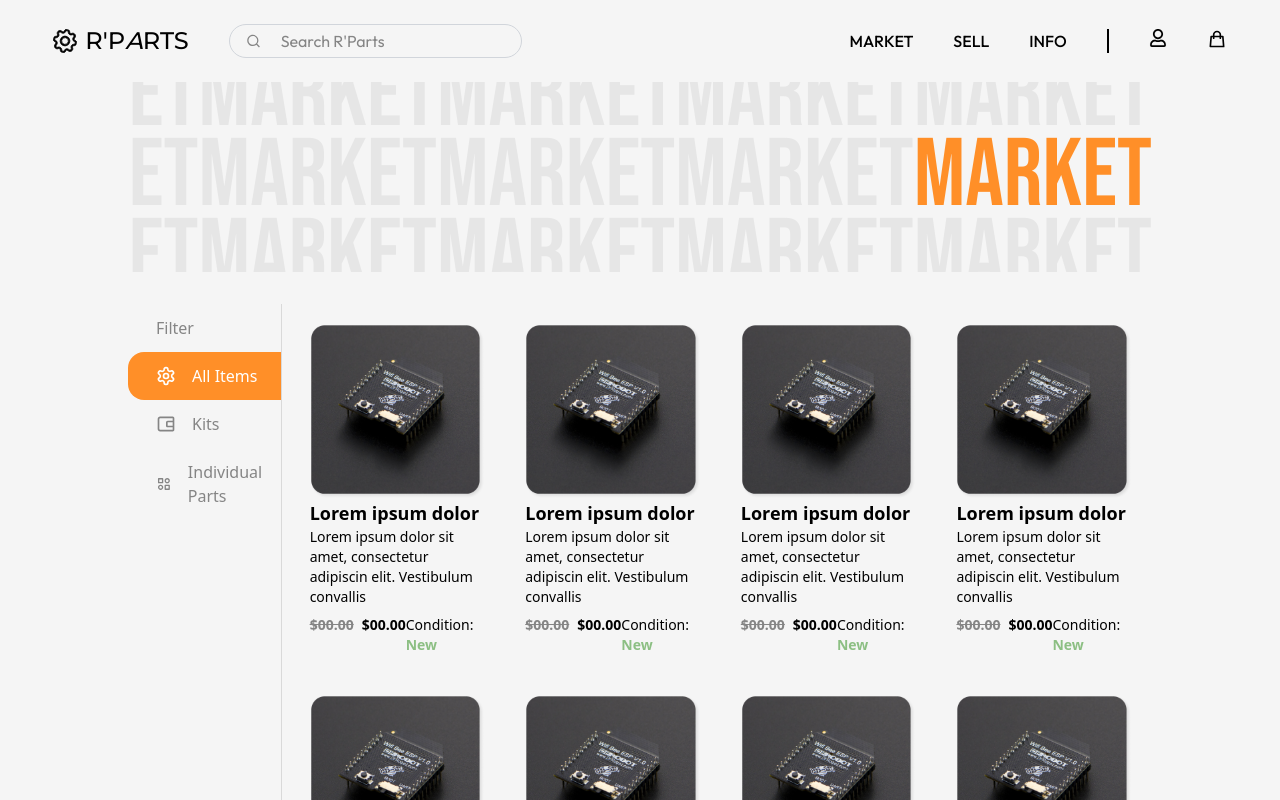
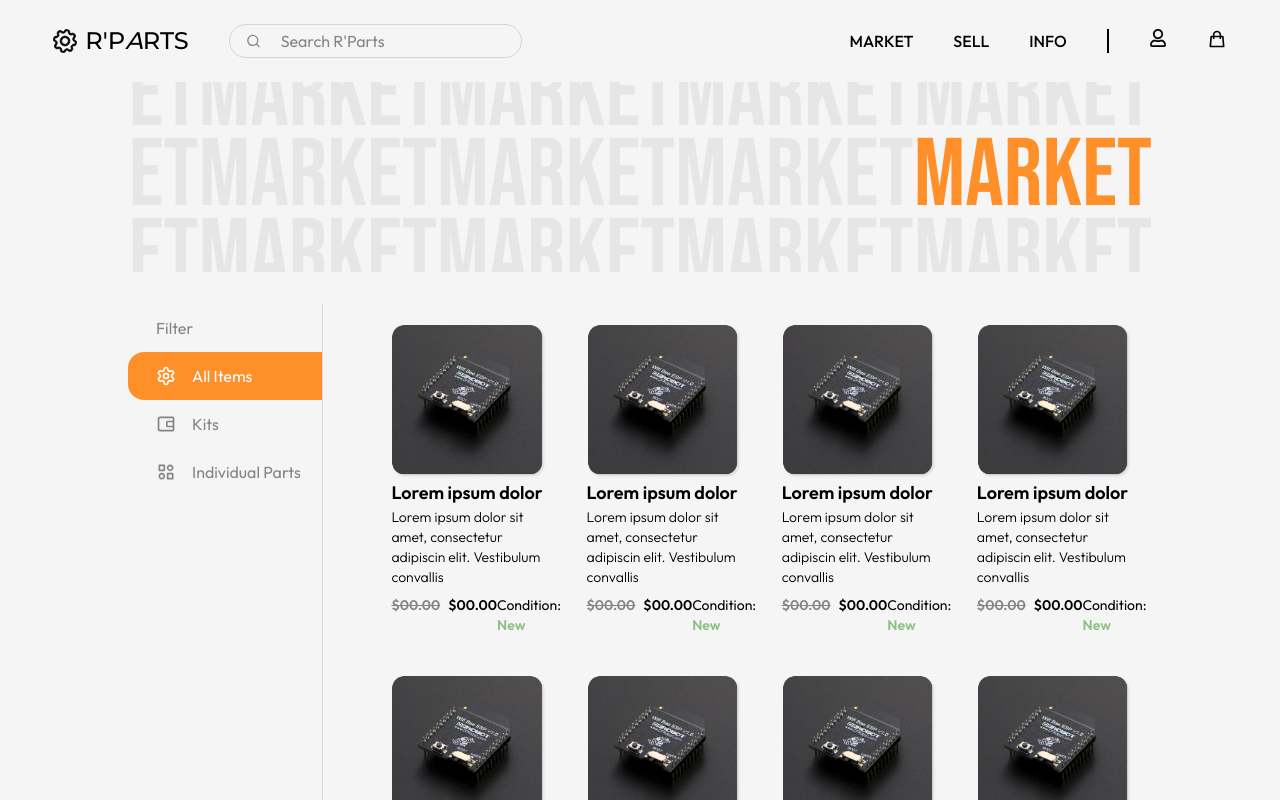
Before and after one commit to shahdivyank/r-parts, a Next.js app: page /market in a window 1280 px wide. Shown: the top 800 px of the page. Built offline with nearby package versions, Linux system fonts and the light colour scheme.

Commit message:
cleaned market

```diff
--- a/src/components/market/Filters.jsx
+++ b/src/components/market/Filters.jsx
@@ -8,7 +8,7 @@ const Filters = () => {
   const [selected, setSelected] = useState("all");
 
   return (
-    <div className="flex flex-col text-parts-gray-500 border-r border-parts-gray-400">
+    <div className="flex flex-col font-outfit text-parts-gray-500 border-r border-parts-gray-400 w-3/12">
       <div className="py-3 pl-7 w-full ">Filter</div>
       <div
         onClick={() => setSelected("all")}
--- a/src/components/market/Item.jsx
+++ b/src/components/market/Item.jsx
@@ -5,7 +5,7 @@ import PlaceHolder from "../../../public/png/placeholder.png";
 
 const Item = () => {
   return (
-    <div className="p-5">
+    <div className="p-5 font-outfit">
       <Link href="/view">
         <Image
           src={PlaceHolder}
--- a/src/components/market/Items.jsx
+++ b/src/components/market/Items.jsx
@@ -5,7 +5,7 @@ const items = new Array(10).fill(0);
 
 const Items = () => {
   return (
-    <div className="w-full grid grid-cols-4">
+    <div className="w-full grid grid-cols-4 ml-10">
       {items.map((_, index) => (
         <Item key={index} />
       ))}
```
